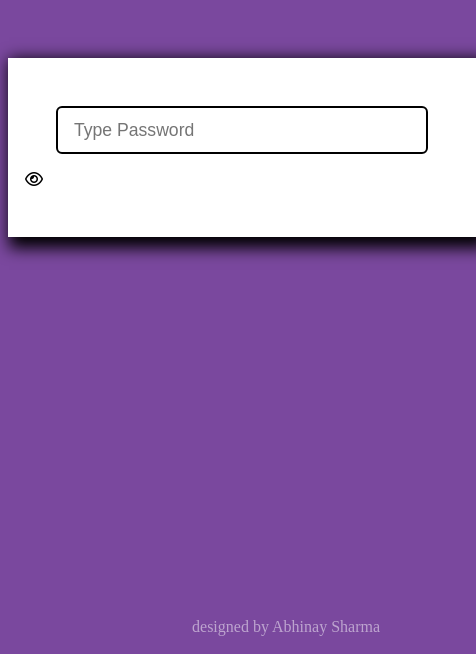
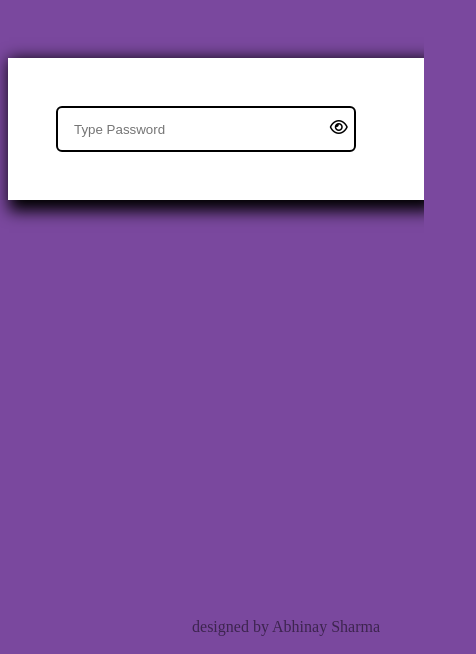
Before and after one commit to sharmaabhinay/ShowPasswordStrength, a plain HTML site: page index.html in a window 390 px wide. Shown: the part 190-844 px from the top of the page, 476 px wide, since content can reach past the window. Drawn offline with Linux system fonts and the light colour scheme.

Commit message:
responsiveness managed

```diff
--- a/index.html
+++ b/index.html
@@ -16,32 +16,47 @@
             box-shadow: 6px 6px 15px 5px rgb(0, 0, 0);
             position: relative;
             top: 15rem;
+            /* width: 20rem; */
 
 
-        }#input{
-            width: 21rem;
-            height: 2.5rem;
+        }#input-container{
+            /* border: 1px solid black; */
+            width: 20rem;
+            display: flex;
+        }
+        #input{
+            width: 18rem;
+            height: 2.4rem;
             padding: 2px 1rem;
-            border: 2px solid rgb(0, 0, 0);
+            outline: none;
+            border: 2px solid black;
             border-radius: 6px;
-            font-size: 1.1rem;
-            margin-bottom: 1rem;
-            outline: none;
         }.show-hide{
             cursor: pointer;
-            transform: translate(-2rem , 0px);
+            transform: translate(-1.7rem , 12px);
             border: 1px solid white;
+
+        }#indicator-container{
+            margin-top: 1rem;
         }
         .display-n{
             display: none;
         }
         #creator{
-            position: absolute;
+            position: fixed;
             bottom: 2px;
             right: 10px;
-            color: white;
+            color: rgb(0, 0, 0);
             opacity: 0.5;
         }
+        /* @media (max-width: 320px){
+            #input{
+                width: 15rem;
+            }.parent{
+                padding: 0rem;
+                background-color: green;
+            }
+        } */
     </style>
 </head>
 <body>
```
